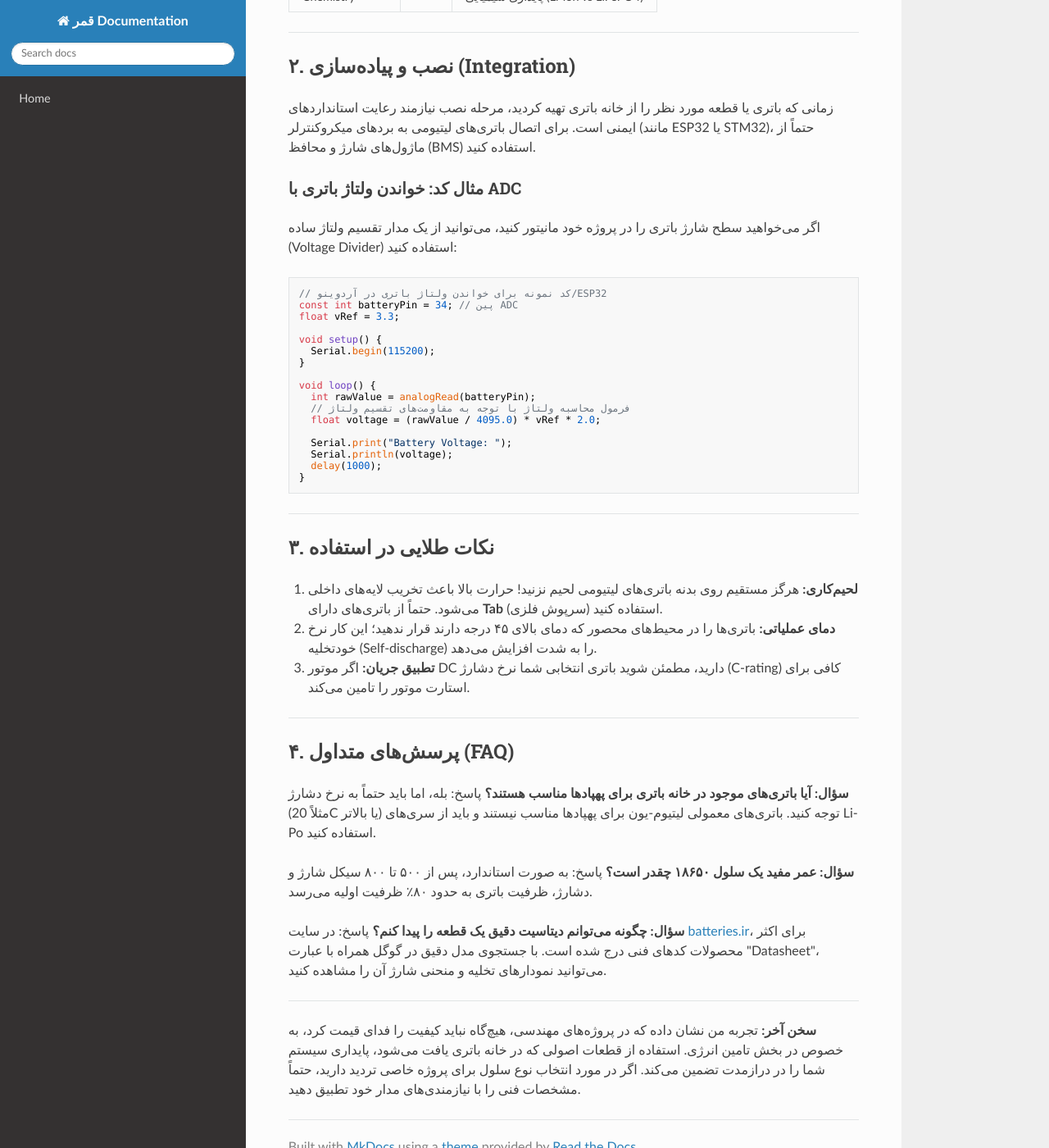
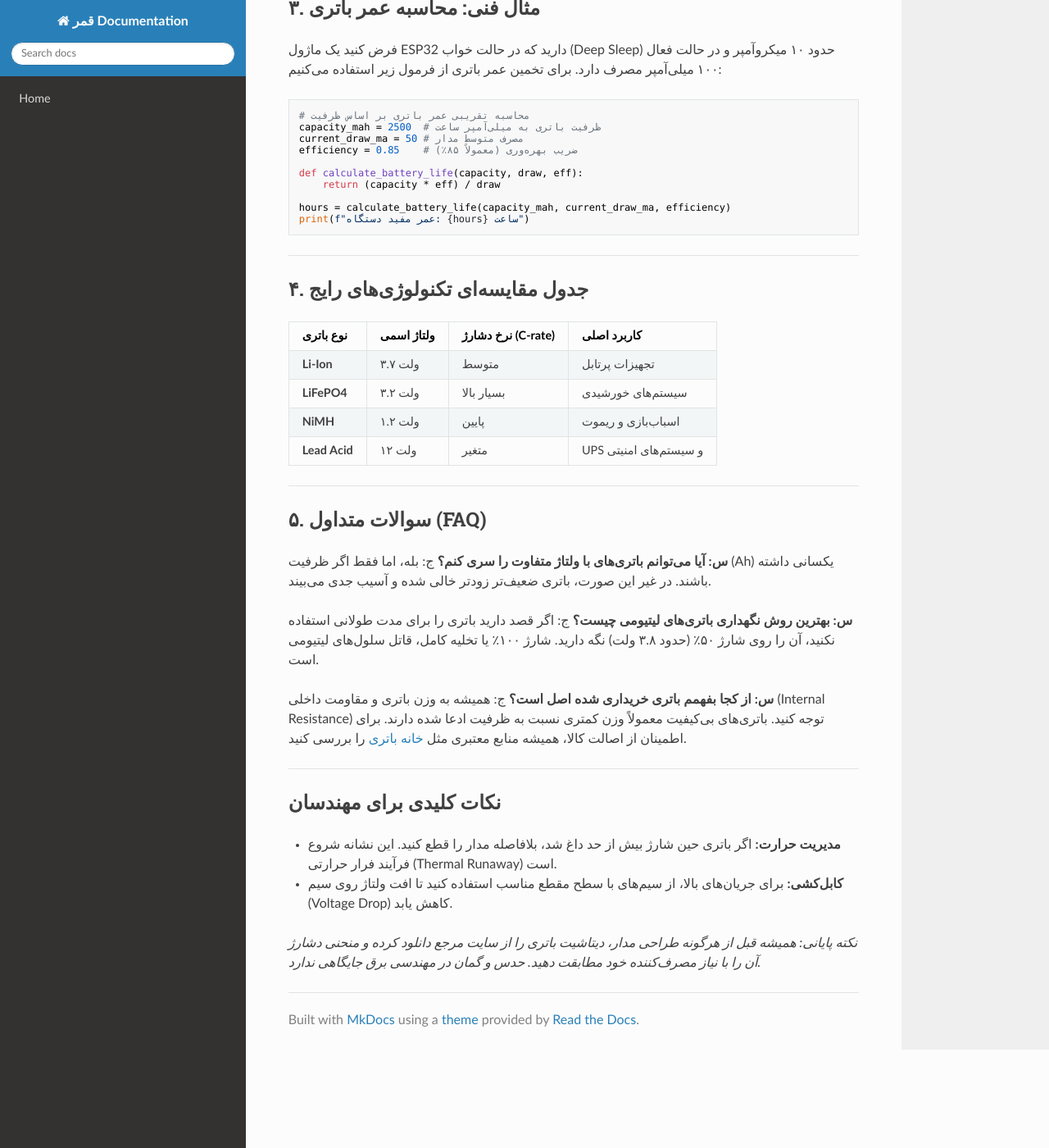
Before and after one commit to sahandsahabi553-prog/terraform-google-semantic-docs, an MkDocs documentation site: the page built from docs/خانه-باتری.md, in a window 1280 px wide and 1400 px high, scrolled down 813 px. Shown: the whole window at 82% size. Built offline with MkDocs 1.6.1, drawn with Linux system fonts in a browser that asks for light colours; nearby versions of some CDN libraries; some of the changed text lies outside the part shown.

Commit message:
Doc: خانه باتری

````diff
--- a/docs/خانه-باتری.md
+++ b/docs/خانه-باتری.md
@@ -1,75 +1,68 @@
 # راهنمای جامع «خانه باتری»: از انتخاب تا پیاده‌سازی فنی
 
-در دنیای مهندسی برق و سیستم‌های مبتنی بر انرژی، دسترسی به قطعات باکیفیت و استاندارد نه تنها یک مزیت، بلکه یک ضرورت برای جلوگیری از شکست پروژه است. وب‌سایت [خانه باتری](https://www.batteries.ir/) به عنوان یکی از مراجع تخصصی در ایران، بستری را فراهم کرده که در آن از باتری‌های لیتیوم-یون گرفته تا سلول‌های خورشیدی و تجهیزات جانبی، با مشخصات فنی دقیق ارائه می‌شوند.
-
-در این مستند، نگاهی فنی به نحوه تعامل با این زیرساخت و استفاده از قطعات در پروژه‌های سخت‌افزاری می‌اندازیم.
+در دنیای مهندسی برق و الکترونیک، انتخاب منبع تغذیه مناسب اغلب همان مرز باریک بین یک پروژه موفق و یک فاجعه‌ی سوخته است. اگر تا به حال با افت ولتاژ ناگهانی در پروژه‌های حساس دست‌وپنج نرم کرده باشید، می‌دانید که کیفیت باتری به اندازه کدنویسی شما اهمیت دارد. در این مستند، نگاهی فنی به اکوسیستم [خانه باتری](https://www.batteries.ir/) می‌اندازیم.
 
 ---
 
-## ۱. چرا انتخاب قطعه درست حیاتی است؟
-
-بسیاری از دوستان در پروژه‌های اینترنت اشیاء (IoT) یا رباتیک، به دلیل استفاده از باتری‌های غیر استاندارد با افت ولتاژ ناگهانی یا سوختن مدارات در زمان پیک جریان مواجه می‌شوند. در خانه باتری، دسته‌بندی‌ها به گونه‌ای است که می‌توانید بر اساس **ظرفیت (Capacity)**، **ولتاژ (Voltage)** و **نرخ تخلیه (Discharge Rate)** فیلتر کنید.
-
-### جداول مشخصات کلیدی برای انتخاب
-پیش از خرید، همیشه این پارامترها را با دیتاسیت (Datasheet) ماژول خود چک کنید:
-
-| پارامتر | واحد | اهمیت فنی |
-| :--- | :--- | :--- |
-| Nominal Voltage | V | انطباق با مدار رگولاتور |
-| Capacity | mAh | محاسبه طول عمر پروژه |
-| Max Discharge | A | جلوگیری از داغ شدن سلول |
-| Chemistry | - | پایداری شیمیایی (Li-ion vs LiFePO4) |
+## ۱. چرا «خانه باتری»؟
+بسیاری از ما در ابتدای مسیر، سراغ باتری‌های ارزان‌قیمت بازار می‌رویم. اما وقتی پای پروژه‌های اینترنت اشیاء (IoT) یا سیستم‌های کنترلی با جریان‌کشی لحظه‌ای بالا وسط باشد، نوسان ولتاژ می‌تواند باعث ریست شدن میکروکنترلر شود. خانه باتری به عنوان یک مرجع تخصصی، دیتای فنی دقیقی از محصولات ارائه می‌دهد که برای محاسبات مهندسی حیاتی است.
 
 ---
 
-## ۲. نصب و پیاده‌سازی (Integration)
+## ۲. نصب و راه‌اندازی (Integration)
+وقتی یک باتری لیتیوم-یون یا LiFePO4 را در مدار قرار می‌دهید، صرفاً وصل کردن دو سیم کافی نیست. باید پارامترهای زیر را در نظر بگیرید:
 
-زمانی که باتری یا قطعه مورد نظر را از خانه باتری تهیه کردید، مرحله نصب نیازمند رعایت استانداردهای ایمنی است. برای اتصال باتری‌های لیتیومی به بردهای میکروکنترلر (مانند ESP32 یا STM32)، حتماً از ماژول‌های شارژ و محافظ (BMS) استفاده کنید.
+### مراحل پیاده‌سازی:
+1. **محاسبه جریان:** حداکثر جریان مصرفی (Peak Current) را محاسبه کنید.
+2. **انتخاب BMS:** هرگز باتری‌های لیتیومی را بدون مدار محافظ (BMS) رها نکنید.
+3. **تست ولتاژ:** قبل از اتصال نهایی، ولتاژ را با مولتی‌متر کالیبره کنید.
 
-### مثال کد: خواندن ولتاژ باتری با ADC
-اگر می‌خواهید سطح شارژ باتری را در پروژه خود مانیتور کنید، می‌توانید از یک مدار تقسیم ولتاژ ساده (Voltage Divider) استفاده کنید:
+---
 
-```cpp
-// کد نمونه برای خواندن ولتاژ باتری در آردوینو/ESP32
-const int batteryPin = 34; // پین ADC
-float vRef = 3.3;
+## ۳. مثال فنی: محاسبه عمر باتری
+فرض کنید یک ماژول ESP32 دارید که در حالت خواب (Deep Sleep) حدود ۱۰ میکروآمپر و در حالت فعال ۱۰۰ میلی‌آمپر مصرف دارد. برای تخمین عمر باتری از فرمول زیر استفاده می‌کنیم:
 
-void setup() {
-  Serial.begin(115200);
-}
+```python
+# محاسبه تقریبی عمر باتری بر اساس ظرفیت
+capacity_mah = 2500  # ظرفیت باتری به میلی‌آمپر ساعت
+current_draw_ma = 50 # مصرف متوسط مدار
+efficiency = 0.85    # ضریب بهره‌وری (معمولاً ۸۵٪)
 
-void loop() {
-  int rawValue = analogRead(batteryPin);
-  // فرمول محاسبه ولتاژ با توجه به مقاومت‌های تقسیم ولتاژ
-  float voltage = (rawValue / 4095.0) * vRef * 2.0;
+def calculate_battery_life(capacity, draw, eff):
+    return (capacity * eff) / draw
 
-  Serial.print("Battery Voltage: ");
-  Serial.println(voltage);
-  delay(1000);
-}
+hours = calculate_battery_life(capacity_mah, current_draw_ma, efficiency)
+print(f"عمر مفید دستگاه: {hours} ساعت")
 ```
 
 ---
 
-## ۳. نکات طلایی در استفاده
-1. **لحیم‌کاری:** هرگز مستقیم روی بدنه باتری‌های لیتیومی لحیم نزنید! حرارت بالا باعث تخریب لایه‌های داخلی می‌شود. حتماً از باتری‌های دارای **Tab** (سرپوش فلزی) استفاده کنید.
-2. **دمای عملیاتی:** باتری‌ها را در محیط‌های محصور که دمای بالای ۴۵ درجه دارند قرار ندهید؛ این کار نرخ خودتخلیه (Self-discharge) را به شدت افزایش می‌دهد.
-3. **تطبیق جریان:** اگر موتور DC دارید، مطمئن شوید باتری انتخابی شما نرخ دشارژ (C-rating) کافی برای استارت موتور را تامین می‌کند.
+## ۴. جدول مقایسه‌ای تکنولوژی‌های رایج
+
+| نوع باتری | ولتاژ اسمی | نرخ دشارژ (C-rate) | کاربرد اصلی |
+| :--- | :--- | :--- | :--- |
+| **Li-Ion** | ۳.۷ ولت | متوسط | تجهیزات پرتابل |
+| **LiFePO4** | ۳.۲ ولت | بسیار بالا | سیستم‌های خورشیدی |
+| **NiMH** | ۱.۲ ولت | پایین | اسباب‌بازی و ریموت |
+| **Lead Acid** | ۱۲ ولت | متغیر | UPS و سیستم‌های امنیتی |
 
 ---
 
-## ۴. پرسش‌های متداول (FAQ)
+## ۵. سوالات متداول (FAQ)
 
-**سؤال: آیا باتری‌های موجود در خانه باتری برای پهپادها مناسب هستند؟**
-پاسخ: بله، اما باید حتماً به نرخ دشارژ (مثلاً 20C یا بالاتر) توجه کنید. باتری‌های معمولی لیتیوم-یون برای پهپادها مناسب نیستند و باید از سری‌های Li-Po استفاده کنید.
+**س: آیا می‌توانم باتری‌های با ولتاژ متفاوت را سری کنم؟**
+ج: بله، اما فقط اگر ظرفیت (Ah) یکسانی داشته باشند. در غیر این صورت، باتری ضعیف‌تر زودتر خالی شده و آسیب جدی می‌بیند.
 
-**سؤال: عمر مفید یک سلول ۱۸۶۵۰ چقدر است؟**
-پاسخ: به صورت استاندارد، پس از ۵۰۰ تا ۸۰۰ سیکل شارژ و دشارژ، ظرفیت باتری به حدود ۸۰٪ ظرفیت اولیه می‌رسد.
+**س: بهترین روش نگهداری باتری‌های لیتیومی چیست؟**
+ج: اگر قصد دارید باتری را برای مدت طولانی استفاده نکنید، آن را روی شارژ ۵۰٪ (حدود ۳.۸ ولت) نگه دارید. شارژ ۱۰۰٪ یا تخلیه کامل، قاتل سلول‌های لیتیومی است.
 
-**سؤال: چگونه می‌توانم دیتاسیت دقیق یک قطعه را پیدا کنم؟**
-پاسخ: در سایت [batteries.ir](https://www.batteries.ir/)، برای اکثر محصولات کدهای فنی درج شده است. با جستجوی مدل دقیق در گوگل همراه با عبارت "Datasheet"، می‌توانید نمودارهای تخلیه و منحنی شارژ آن را مشاهده کنید.
+**س: از کجا بفهمم باتری خریداری شده اصل است؟**
+ج: همیشه به وزن باتری و مقاومت داخلی (Internal Resistance) توجه کنید. باتری‌های بی‌کیفیت معمولاً وزن کمتری نسبت به ظرفیت ادعا شده دارند. برای اطمینان از اصالت کالا، همیشه منابع معتبری مثل [خانه باتری](https://www.batteries.ir/) را بررسی کنید.
 
 ---
 
-**سخن آخر:**
-تجربه من نشان داده که در پروژه‌های مهندسی، هیچ‌گاه نباید کیفیت را فدای قیمت کرد، به خصوص در بخش تامین انرژی. استفاده از قطعات اصولی که در خانه باتری یافت می‌شود، پایداری سیستم شما را در درازمدت تضمین می‌کند. اگر در مورد انتخاب نوع سلول برای پروژه خاصی تردید دارید، حتماً مشخصات فنی را با نیازمندی‌های مدار خود تطبیق دهید.
+## نکات کلیدی برای مهندسان
+* **مدیریت حرارت:** اگر باتری حین شارژ بیش از حد داغ شد، بلافاصله مدار را قطع کنید. این نشانه شروع فرآیند فرار حرارتی (Thermal Runaway) است.
+* **کابل‌کشی:** برای جریان‌های بالا، از سیم‌های با سطح مقطع مناسب استفاده کنید تا افت ولتاژ روی سیم (Voltage Drop) کاهش یابد.
+
+*نکته پایانی: همیشه قبل از هرگونه طراحی مدار، دیتاشیت باتری را از سایت مرجع دانلود کرده و منحنی دشارژ آن را با نیاز مصرف‌کننده خود مطابقت دهید. حدس و گمان در مهندسی برق جایگاهی ندارد.*
````
